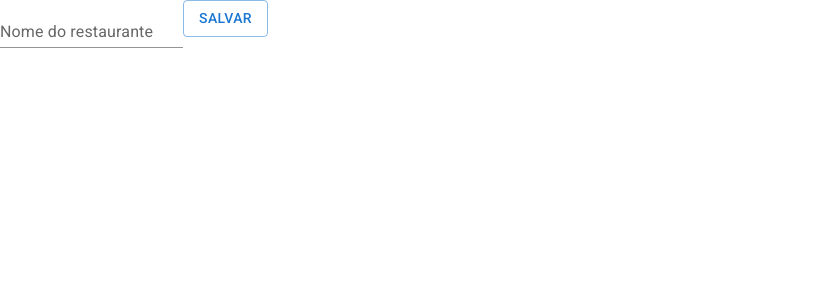
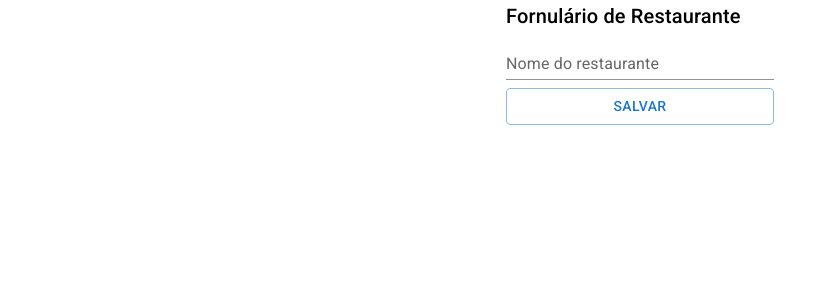
Before and after one commit to devLucasMoraes/alfood, a React (Create React App) app: page /admin/restaurantes/1 in a window 1280 px wide. Shown: the top 300 px of the page, without its empty margins (0-836 px from the left). Built offline with nearby package versions, Linux system fonts and the light colour scheme; no server answers; the HTML template or start-up script is replaced by a standard one.

Commit message:
pequenas modificacoes de layout do componente FormularioRestaurante

```diff
--- a/src/paginas/Administracao/Restaurantes/FormularioRestaurante.tsx
+++ b/src/paginas/Administracao/Restaurantes/FormularioRestaurante.tsx
@@ -1,4 +1,4 @@
-import { Button, TextField } from "@mui/material"
+import { Box, Button, TextField, Typography } from "@mui/material"
 import axios from "axios";
 import { useState, useEffect } from "react";
 import { useParams } from "react-router-dom";
@@ -35,15 +35,19 @@
     }
 
     return (
-        <form onSubmit={aoSubmeterForm}>
+        <Box sx={{ display: "flex", flexDirection: "column", alignItems: "center" }}>
+            <Box component='form' onSubmit={aoSubmeterForm}>
+                <Typography component="h1" variant="h6" >Fornulário de Restaurante</Typography>
                 <TextField value={nomeRestaurante}
                     id="standard-basic"
                     label="Nome do restaurante"
                     variant="standard"
                     onChange={e => setNomeRestaurante(e.target.value)}
+                    fullWidth
                 />
-            <Button type="submit" variant="outlined">Salvar</Button>
-        </form>
+                <Button sx={{marginTop: 1}} fullWidth type="submit" variant="outlined">Salvar</Button>
+            </Box>
+        </Box>
     )
 }
 
```
Lines whose indentation alone changed are shown as unchanged.
